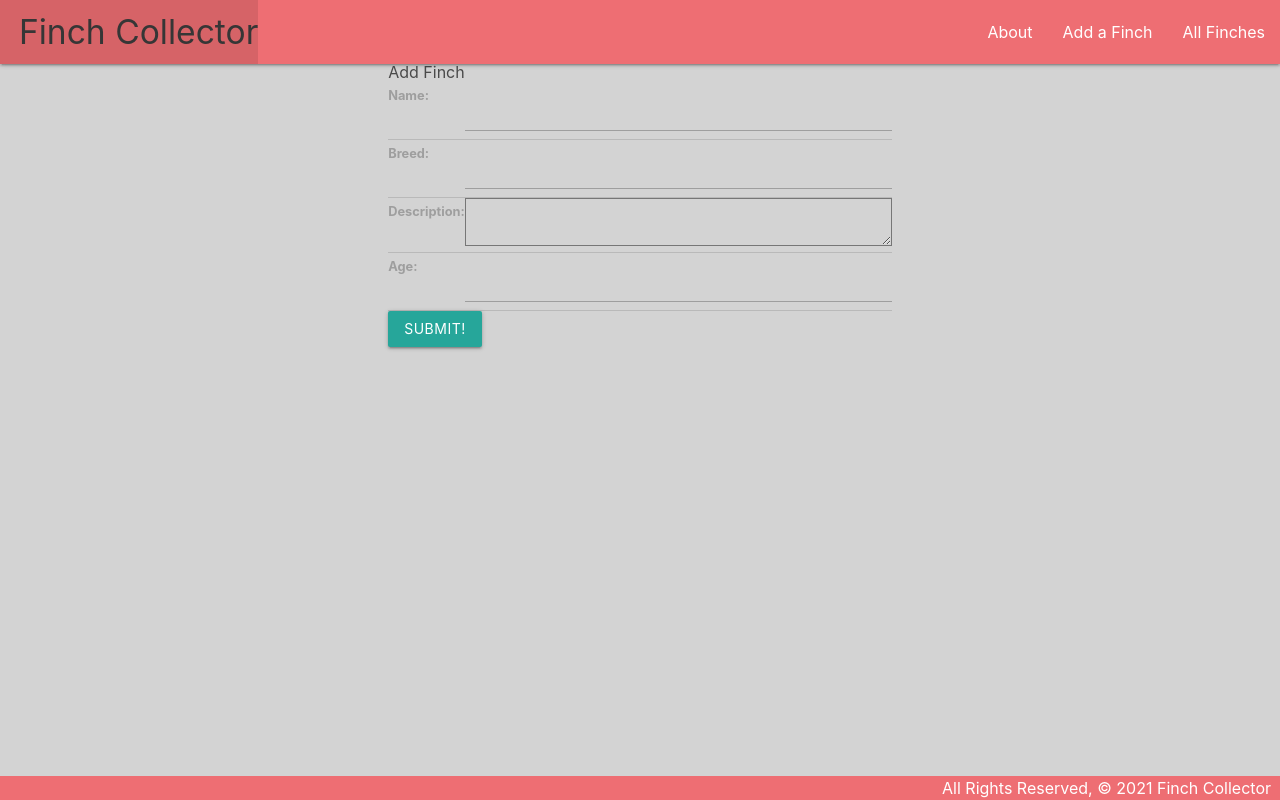
After one commit to Redd9292/Finch-Collector, a Django app: page /finches/create/ in a window 1280 px wide. The commit adds this page. Run offline with Django 5.2, Linux system fonts and the light colour scheme.

Commit message:
Pt3 Completed

```diff
--- a/finchcollector/main_app/models.py
+++ b/finchcollector/main_app/models.py
@@ -1,5 +1,5 @@
 from django.db import models
-
+from django.urls import reverse
 
 
 # Create your models here.
@@ -12,3 +12,6 @@ class Finch(models.Model):
 
     def __str__(self):
         return self.name
+
+    def get_absolute_url(self):
+        return reverse('detail', kwargs={'finch_id': self.id})
--- a/finchcollector/main_app/templates/base.html
+++ b/finchcollector/main_app/templates/base.html
@@ -18,11 +18,12 @@
     <nav>
       <div class="nav-wrapper">
         <ul>
-          <li><a href="/" class="left brand-logo">&nbsp;&nbsp;Finch Collector</a></li>
+          <li><a href="{% url 'home'%}" class="left brand-logo">&nbsp;&nbsp;Finch Collector</a></li>
         </ul>
         <ul class="right">
-          <li><a href="/about">About</a></li>
-          <li><a href="/finches">All Finches</a></li>
+          <li><a href="{% url 'about'%}">About</a></li>
+          <li><a href="{% url 'finches_create'%}">Add a Finch</a></li>
+          <li><a href="{% url 'index'%}">All Finches</a></li>
         </ul>
       </div>
     </nav>
--- a/finchcollector/main_app/templates/finches/detail.html
+++ b/finchcollector/main_app/templates/finches/detail.html
@@ -14,6 +14,11 @@
       <p>Age: Chick</p>
     {% endif %}
   </div>
+  <div class="card-action">
+    <a href="{% url 'finches_update' finch.id %}">Edit</a>
+    <a href="{% url 'finches_delete' finch.id %}">Delete</a>
+    </div>
+
 </div>
 
 {% endblock %}
--- /dev/null
+++ b/finchcollector/main_app/templates/main_app/finch_form.html
@@ -0,0 +1,20 @@
+{% extends 'base.html' %}{% block content %}
+
+{% if object %}
+<h1>Edit <span class="teal-text">{{object.name}}</span></h1>
+{% else %}
+<h1>Add Finch</h1>
+{% endif %}
+
+
+  <!-- Leaving the action empty makes the form post to the same url used to display it -->
+  <form action="" method="POST">
+    <!-- Django requires the following for security purposes -->
+    {% csrf_token %}
+    <table>
+      <!-- Render the inputs inside of <tr>s & <td>s -->
+      {{ form.as_table }}
+    </table>
+    <input type="submit" value="Submit!" class="btn">
+  </form>
+{% endblock %}
--- a/finchcollector/main_app/urls.py
+++ b/finchcollector/main_app/urls.py
@@ -1,4 +1,5 @@
 from django.urls import path
+
 from . import views
 
 urlpatterns = [
@@ -6,4 +7,7 @@ urlpatterns = [
     path('about/', views.about, name='about'),
     path('finches/', views.finches_index, name='index'),
     path('finches/<int:finch_id>/', views.finches_detail, name='detail'),
+    path('finches/create/', views.FinchCreate.as_view(), name='finches_create'),
+    path('finches/<int:pk>/update/', views.FinchUpdate.as_view(), name='finches_update'),
+    path('finches/<int:pk>/delete/', views.FinchDelete.as_view(), name='finches_delete'),
 ]
--- a/finchcollector/main_app/views.py
+++ b/finchcollector/main_app/views.py
@@ -1,5 +1,5 @@
 from django.shortcuts import render
-
+from django.views.generic import CreateView, UpdateView, DeleteView
 from .models import Finch
 
 # finches = [
@@ -18,11 +18,7 @@ def home(request):
 def about(request):
     return render(request, 'about.html')
 
-# def finches_index(request):
-#     finches = Finch.objects.all()
-#     return render(request, 'finches/index.html', {
-#         'finches': finches
-#     })
+
 
 def finches_index(request):
     finches = Finch.objects.all() # Retrieve all cats
@@ -31,10 +27,21 @@ def finches_index(request):
         'finches': finches
     }
     )
-# def finches_detail(request, finch_id):
-#     finch = Finch.objects.get(id=finch_id)
-#     return render(request 'finches/detail.html', { 'finch': finch})
 
 def finches_detail(request, finch_id):
   finch = Finch.objects.get(id=finch_id)
   return render(request, 'finches/detail.html', { 'finch': finch })
+
+
+class FinchCreate(CreateView):
+    model = Finch
+    fields = '__all__'
+
+class FinchUpdate(UpdateView):
+  model = Finch
+  # Let's disallow the renaming of a cat by excluding the name field!
+  fields = ['breed', 'description', 'age']
+
+class FinchDelete(DeleteView):
+  model = Finch
+  success_url = '/finches'
```
Also changed, not shown: finchcollector/main_app/templates/main_app/finch_confirm_delete.html (added, +13 -0 lines).
